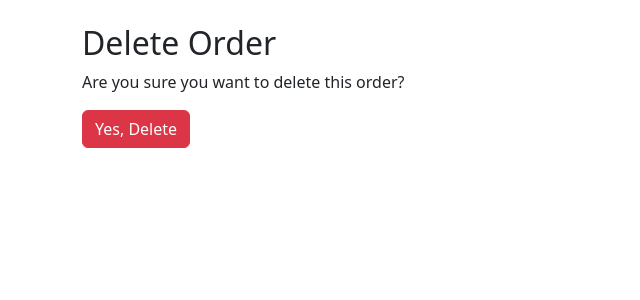
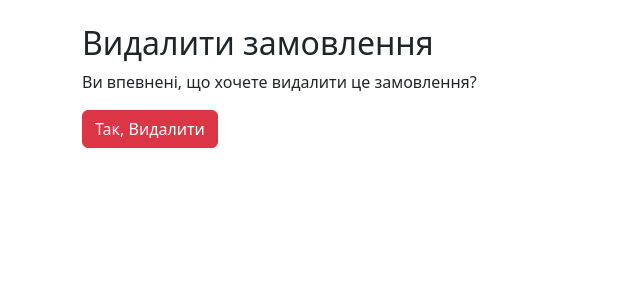
Before and after one commit to kinobrac-sys/feast_and_heaven, a Django app: page /delete_order/1/ in a window 1280 px wide. Shown: the part 56-356 px from the top of the page, without its empty margins (0-640 px from the left). Run offline with Django 5.2, Linux system fonts and the light colour scheme; a user stored in the database is signed in; tables that the repository leaves empty hold one stand-in row (values such as "Sample post").

Commit message:
Ура я починил

```diff
--- a/hunger/urls.py
+++ b/hunger/urls.py
@@ -14,4 +14,5 @@ urlpatterns = [
     path('order', views.CreateOrderView.as_view(), name='order'),
     path('view_order', views.ViewOrder.as_view(), name='view_order'),
     path('delete_order/<int:pk>/', views.DeleteOrderView.as_view(), name='delete_order'),
+    path('test_create_order/', views.Testcreateorder, name='test_create_order'),
 ]
--- a/hunger/views.py
+++ b/hunger/views.py
@@ -1,4 +1,4 @@
-from django.shortcuts import render
+from django.shortcuts import redirect, render
 
 from hunger import forms
 from hunger.models import Dish, Order, Shopcart, OrderItem, Order
@@ -51,7 +51,7 @@ class  ShopcartView(LoginRequiredMixin, ListView):
 
         if category:
             queryset = queryset.filter(item__category=category)
-            return queryset
+        return queryset
 
 
 
@@ -156,20 +156,29 @@ class DeleteOrderView(LoginRequiredMixin, DeleteView):
 
 
 def Testcreateorder(request):
+    if request.method == 'POST':
+        form = forms.OrderForm(request.POST)
+        if form.is_valid():
+            # 1. Привязываем пользователя и сохраняем заказ
+            order = form.save(commit=False)
+            order.user = request.user
+            order.save()
 
-    def form_valid(form):
-        user = request.user
-        form.instance.user = user
-        order = form.save()
-        shopcarts = Shopcart.objects.filter(user=user)
-        for cart in shopcarts:
-            OrderItem.objects.create(
-                order=order,
-                dish=cart.item,
-                quantity=cart.quantity
-            )
+            # 2. Переносим товары из корзины в OrderItem
+            shopcarts = Shopcart.objects.filter(user=request.user)
+            for cart in shopcarts:
+                OrderItem.objects.create(
+                    order=order,
+                    dish=cart.item,
+                    quantity=cart.quantity
+                )
 
-        Shopcart.objects.filter(user=user).delete()
-        return super().form_valid(form)
+            # 3. Очищаем корзину
+            shopcarts.delete()
 
-        return render(request, 'test_create_order.html')
+            return redirect('view_order') # Укажите свой путь после успеха
+    else:
+        # Если это GET запрос — создаем пустую форму
+        form = forms.OrderForm()
+
+    return render(request, 'test_create_order.html', {'form': form})
--- a/templates/delete_order.html
+++ b/templates/delete_order.html
@@ -1,9 +1,9 @@
 {% extends 'base.html' %}
 {% block content %}
-    <h2>Delete Order</h2>
-    <p>Are you sure you want to delete this order?</p>
+    <h2>Видалити замовлення</h2>
+    <p>Ви впевнені, що хочете видалити це замовлення?</p>
     <form method="post">
         {% csrf_token %}
-        <button type="submit" class="btn btn-danger">Yes, Delete</button>
+        <button type="submit" class="btn btn-danger">Так, Видалити</button>
     </form>
 {% endblock content %}
--- a/templates/upper.html
+++ b/templates/upper.html
@@ -24,7 +24,7 @@
 
   <ul class="dropdown-menu">
     <li><a class="dropdown-item" href="{% url 'view_order' %}">Переглянути замовлення</a></li>
-    <li><a class="dropdown-item" href="{% url 'order' %}">Створити нове замовлення</a></li>
+    <li><a class="dropdown-item" href="{% url 'test_create_order' %}">Створити нове замовлення</a></li>
   </ul>
             </div>
                 </li>
--- a/templates/view_order.html
+++ b/templates/view_order.html
@@ -26,8 +26,10 @@
   </div>
         {% endfor %}
     </div>
-{% empty %}
+{% if none in order.items.all %}
     <p>Замовленнь не знайдено.</p>
+    <a href="{% url 'test_create_order' %}" class="btn btn-primary">Створити нове замовлення</a>
+{% endif %}
 {% endfor %}
 
 
```
Also changed, not shown: feast/settings.py (+1 -8 lines), templates/test_create_order.html (+20 -0 lines).
